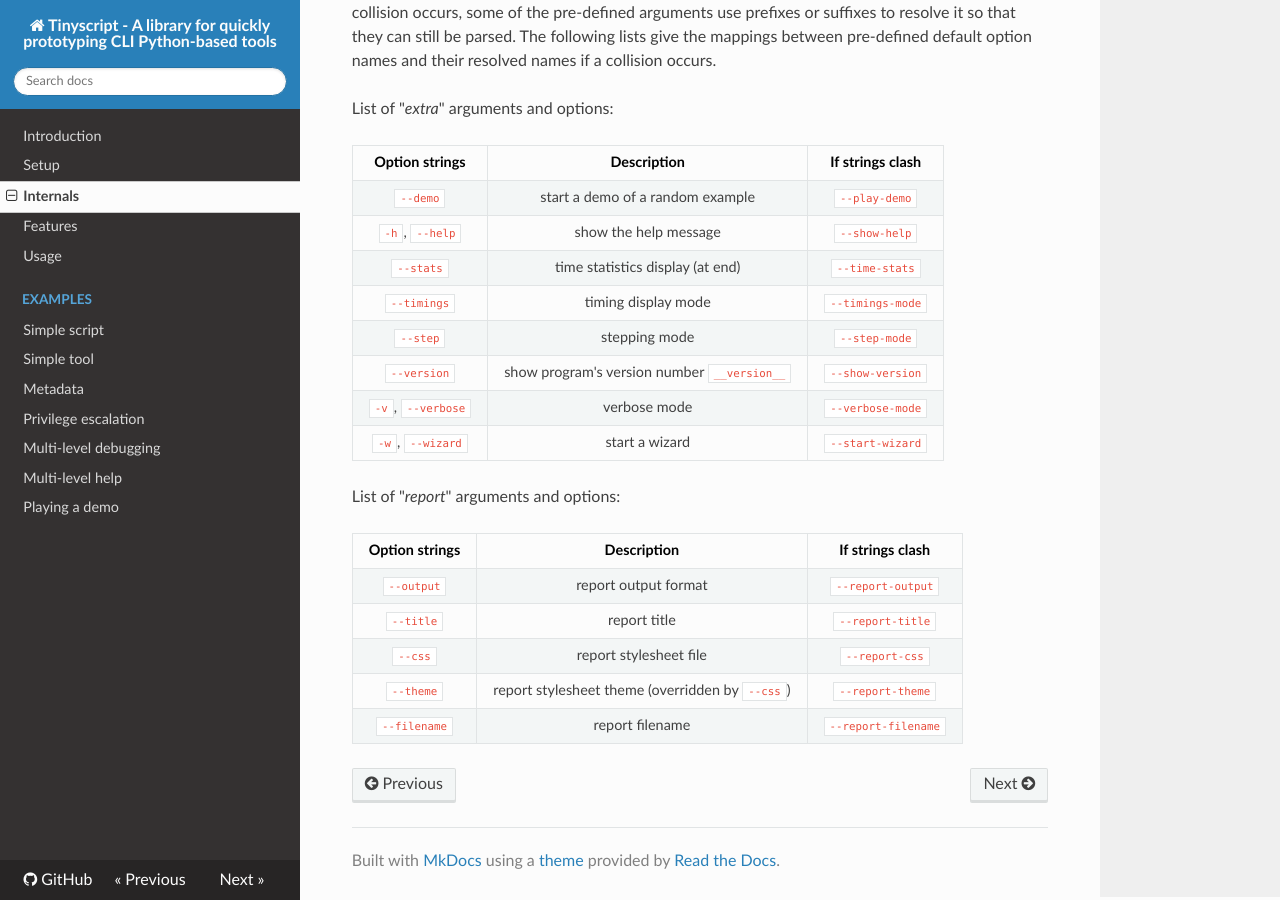
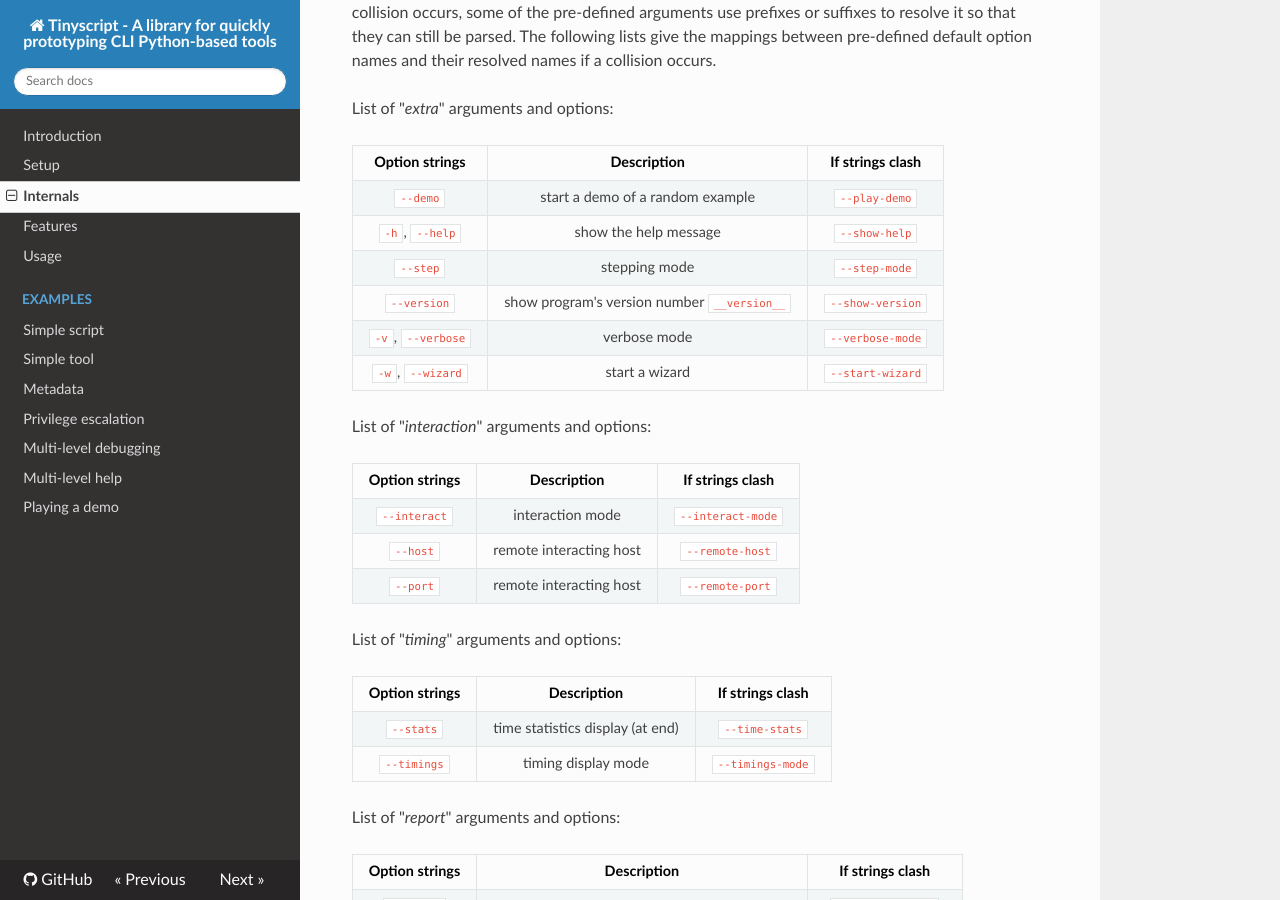
Before and after one commit to dhondta/python-tinyscript, an MkDocs documentation site: the page built from docs/internals.md, in a window 1280 px wide and 900 px high, scrolled down 2688 px. Built offline with MkDocs 1.6.1, drawn with Linux system fonts in a browser that asks for light colours; nearby versions of some CDN libraries; old or Windows-style settings are respelled for this version of MkDocs.

Commit message:
Updated internals doc page

```diff
--- a/docs/internals.md
+++ b/docs/internals.md
@@ -118,12 +118,25 @@ List of "*extra*" arguments and options:
 :---: | :---: | :---:
 `--demo` | start a demo of a random example | `--play-demo`
 `-h`, `--help` | show the help message | `--show-help`
-`--stats` | time statistics display (at end) | `--time-stats`
-`--timings` | timing display mode | `--timings-mode`
 `--step` | stepping mode | `--step-mode`
 `--version` | show program's version number `__version__` | `--show-version`
 `-v`, `--verbose` | verbose mode | `--verbose-mode`
 `-w`, `--wizard` | start a wizard | `--start-wizard`
+
+List of "*interaction*" arguments and options:
+
+**Option strings** | **Description** | **If strings clash**
+:---: | :---: | :---:
+`--interact` | interaction mode | `--interact-mode`
+`--host` | remote interacting host | `--remote-host`
+`--port` | remote interacting host | `--remote-port`
+
+List of "*timing*" arguments and options:
+
+**Option strings** | **Description** | **If strings clash**
+:---: | :---: | :---:
+`--stats` | time statistics display (at end) | `--time-stats`
+`--timings` | timing display mode | `--timings-mode`
 
 List of "*report*" arguments and options:
 
```
